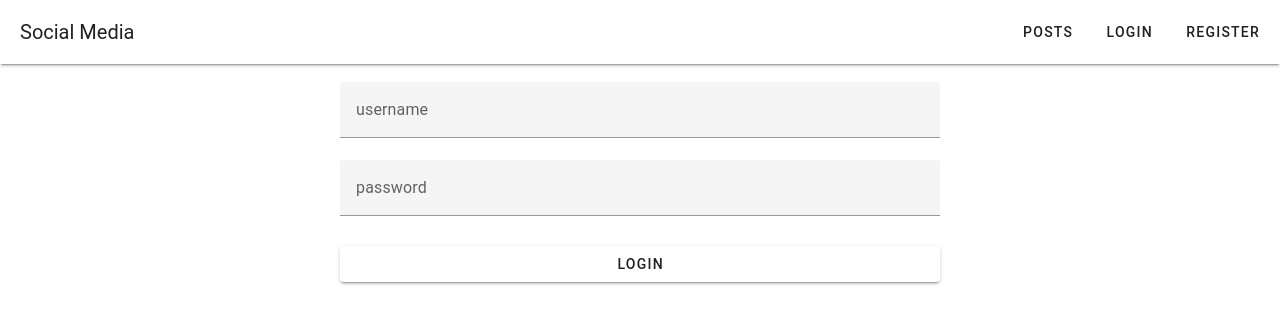
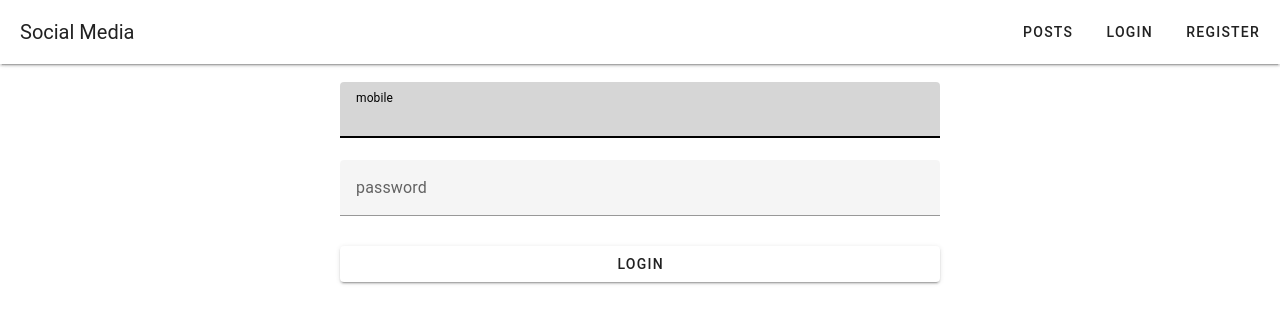
Before and after one commit to peterChiu9952/social-media, a Vue app in the folder frontend/: page /register in a window 1280 px wide. Both pictures are taken after a click on the button "LOGIN". Shown: the top 324 px of the page. Built offline with nearby package versions, Linux system fonts and the light colour scheme; no server answers.

Commit message:
frontend: Implement input validation for login and registration forms

```diff
--- a/frontend/src/api/user.js
+++ b/frontend/src/api/user.js
@@ -1,11 +1,10 @@
 import requset from "./https"
 
-export const register = (username, email, password, coverImage, biography) => {
+export const register = (username, email, password, biography) => {
     return requset("post", "/api/v1/users", {
         username: username,
         email: email,
         password: password,
-        coverImage: coverImage,
         biography: biography
     });
 };
--- a/frontend/src/view/LoginView.vue
+++ b/frontend/src/view/LoginView.vue
@@ -6,7 +6,7 @@ import { login } from "../api/auth";
 
 const router = useRouter();
 
-const username = ref("");
+const mobile = ref("");
 const password = ref("");
 const form = ref();
 
@@ -15,7 +15,7 @@ const store = useStore();
 const onLogin = async () => {
     const formValidate = await form.value.validate();
     if (formValidate.valid) {
-        login(username.value, password.value).then((res) => {
+        login(mobile.value, password.value).then((res) => {
             store.dispatch("setAuth", {
                 token: res.data.token,
                 isLogin: true,
@@ -31,14 +31,17 @@ const onLogin = async () => {
     <div style="width: 600px">
         <v-form @submit.prevent ref="form">
             <v-text-field
-                v-model="username"
-                :rules="[(v) => !!v || 'username is required']"
-                label="username"
+                v-model="mobile"
+                :rules="[(v) => /^09\d{8}$/.test(v) || 'Must be a valid Taiwan mobile number']"
+                label="mobile"
+                type="text"
+                autofocus
             ></v-text-field>
             <v-text-field
                 v-model="password"
-                :rules="[(v) => !!v || 'password is required']"
+                :rules="[(v) => !!v || 'Password is required']"
                 label="password"
+                type="password"
             ></v-text-field>
             <v-btn class="mt-2" type="submit" block @click="onLogin"
                 >Login</v-btn
--- a/frontend/src/view/RegisterView.vue
+++ b/frontend/src/view/RegisterView.vue
@@ -5,10 +5,9 @@ import { register } from "../api/user";
 
 const router = useRouter();
 
-const username = ref("");
+const mobile = ref("");
 const email = ref("");
 const password = ref("");
-const coverImage = ref("");
 const biography = ref("");
 
 const form = ref();
@@ -16,7 +15,7 @@ const form = ref();
 const onReguster = async () => {
     const formValidate = await form.value.validate();
     if (formValidate.valid) {
-        register(username.value, email.value, password.value, coverImage.value, biography.value)
+        register(mobile.value, email.value, password.value, biography.value)
         .then(() => {
             router.push("/");
         });
@@ -28,19 +27,23 @@ const onReguster = async () => {
     <div style="width: 600px">
         <v-form @submit.prevent ref="form">
             <v-text-field
-                v-model="username"
-                :rules="[(v) => !!v || 'username is required']"
-                label="username"
+                v-model="mobile"
+                :rules="[(v) => /^09\d{8}$/.test(v) || 'Must be a valid Taiwan mobile number']"
+                label="mobile"
+                type="text"
+                autofocus
             ></v-text-field>
             <v-text-field
                 v-model="email"
-                :rules="[(v) => !!v || 'email is required']"
+                :rules="[(v) => /^[^\s@]+@[^\s@]+\.[^\s@]+$/.test(v) || 'Must be a valid email']"
                 label="email"
+                type="email"
             ></v-text-field>
             <v-text-field
                 v-model="password"
-                :rules="[(v) => !!v || 'password is required']"
+                :rules="[(v) => !!v || 'Password is required']"
                 label="password"
+                type="password"
             ></v-text-field>
             <v-textarea
                 v-model="biography"
```
